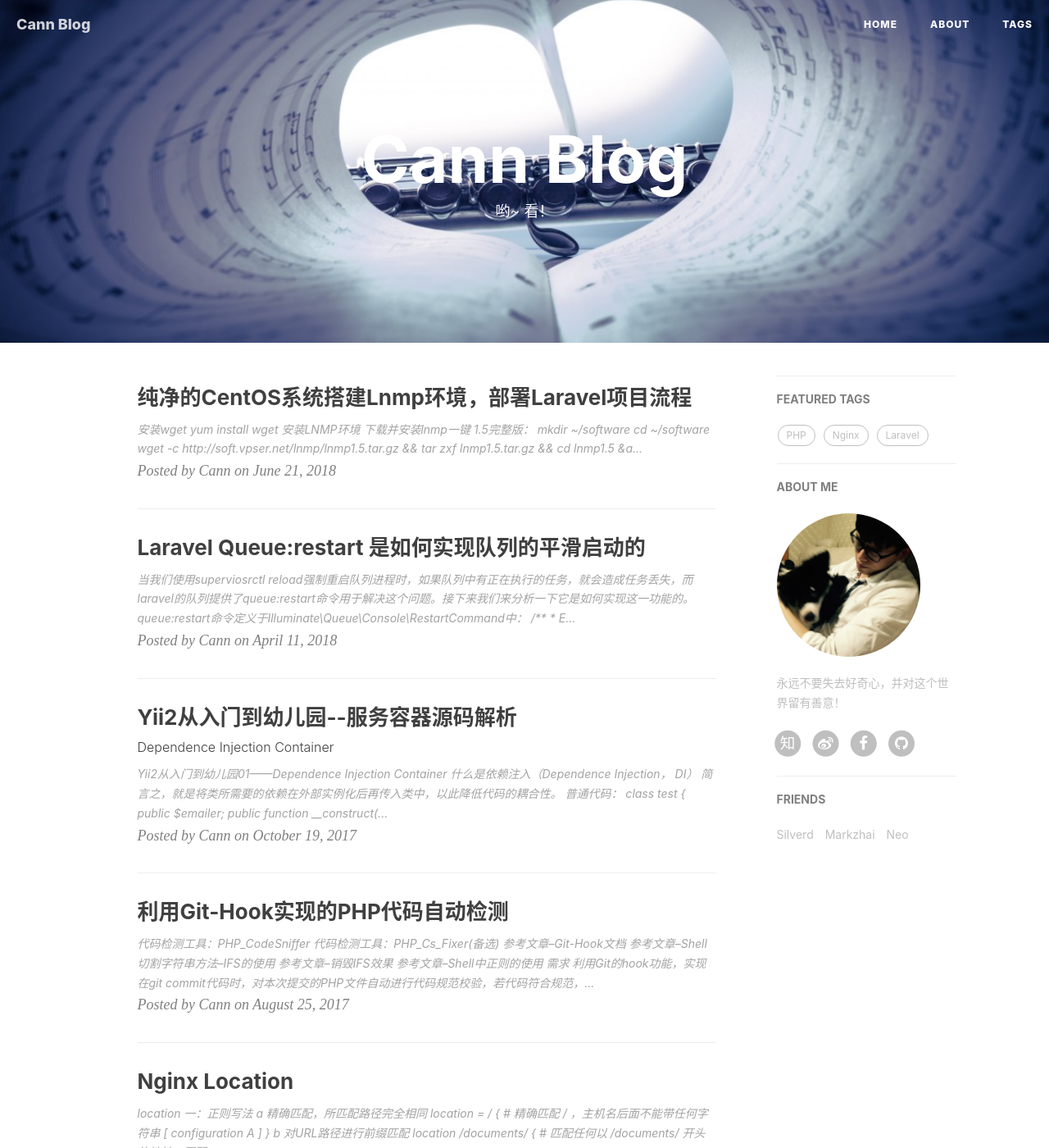
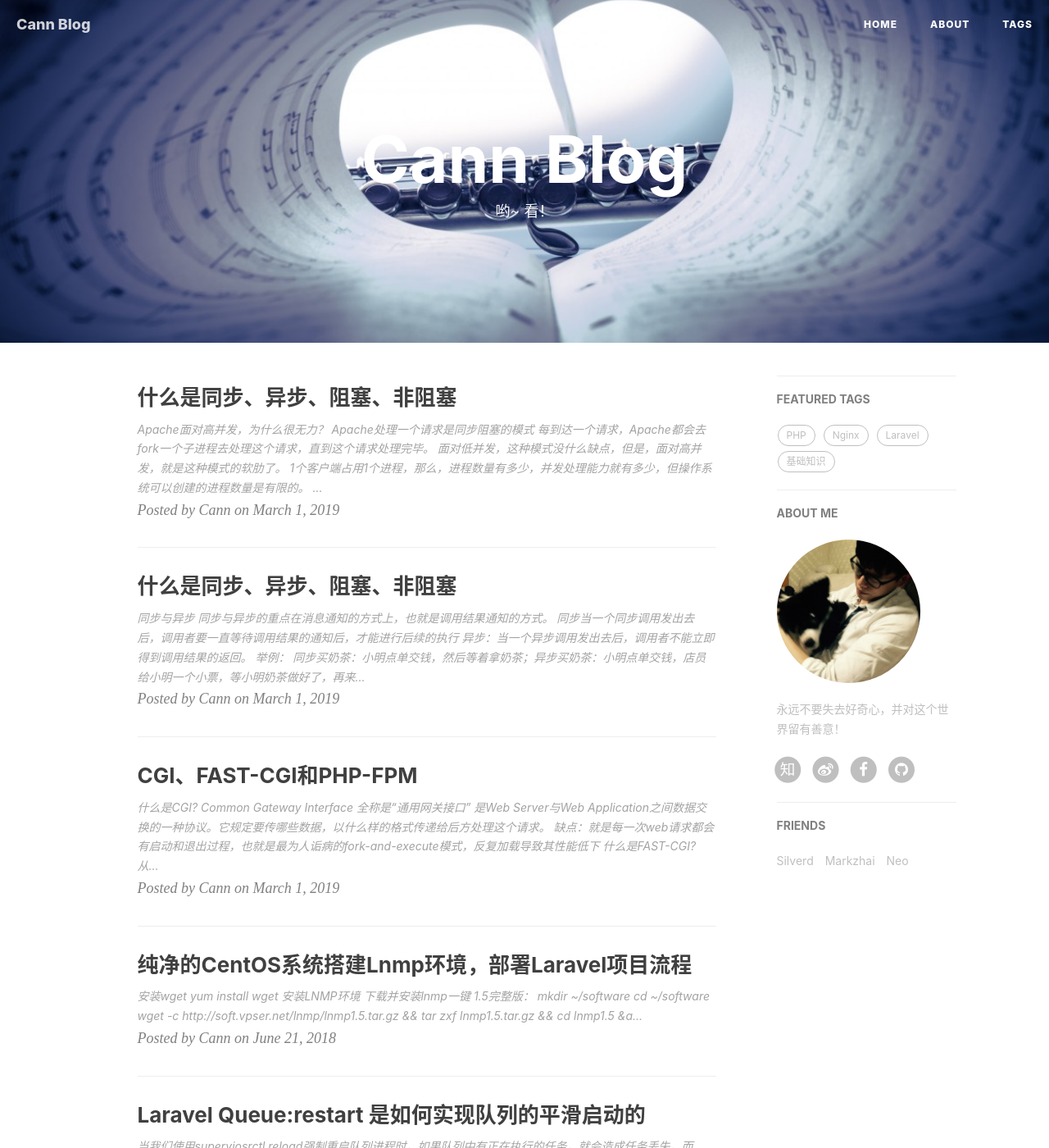
Before and after one commit to cnny/cnny.github.io, a Jekyll site: the page built from index.html, in a window 1280 px wide and 1400 px high. Shown: the whole window at 82% size. Built offline with Jekyll 4.4.1, drawn with Linux system fonts in a browser that asks for light colours; nearby versions of some CDN libraries; the list of posts is cut into pages by our own code; comment, search, counter and statistics services are not loaded; some of the changed text lies outside the part shown.

Commit message:
2019-03-01

````diff
--- a/_posts/2018-06-21-CentOs-Deploy-Laravel-Project-Document.md
+++ b/_posts/2018-06-21-CentOs-Deploy-Laravel-Project-Document.md
@@ -73,13 +73,11 @@ cd nginx-1.14.0
 /opt/nginx/sbin/nginx: error while loading shared libraries: libluajit-5.1.so.2: cannot open shared object file: No such file or directory
 ```
 
-这个问题很多人发现后采用了将libluajit-5.1.so.2链接到系统库的做法:
+# 解决方案：使 ld.so.conf 立即生效
 
 ```
-ln -s /usr/local/lib/libluajit-5.1.so.2 /lib64/
+ldconfig --verbose
 ```
-
-这样可以解决问题，但是相当于一个补救方法。
 
 #### 配置php
 
--- /dev/null
+++ b/_posts/2019-01-01-PHP-FPM-PHP-CGI-CGI.md
@@ -0,0 +1,49 @@
+---
+layout:     post
+title:      "CGI、FAST-CGI和PHP-FPM"
+subtitle:   ""
+date:       2019-03-01 04:11:00
+author:     "Cann"
+header-img: "img/2018-06-21.jpg"
+tags:
+    - 基础知识
+    - PHP
+    - FAST-CGI
+    - PHP-FPM
+---
+
+#### 什么是CGI?
+
+`Common Gateway Interface` 全称是“通用网关接口”
+
+是`Web Server`与`Web Application`之间数据交换的一种协议。它规定要传哪些数据，以什么样的格式传递给后方处理这个请求。
+
+**缺点**：就是每一次web请求都会有启动和退出过程，也就是最为人诟病的fork-and-execute模式，反复加载导致其性能低下
+
+#### 什么是FAST-CGI?
+
+从根本上来说，FastCGI是用来提高CGI程序性能的。类似于CGI，FastCGI也可以说是一种协议
+
+其主要行为是将CGI解释器进程保持在内存中，并因此获得较高的性能
+
+FastCGI 会先启一个master，解析配置文件，初始化执行环境，然后再启动多个worker。当请求过来时，master会传递给一个worker，然后立即可以接受下一个请求。这样就避免了重复的劳动，效率自然是高。而且当worker不够用时，master可以根据配置预先启动几个worker等着；当然空闲worker太多时，也会停掉一些，这样就提高了性能，也节约了资源。master和children之间通过共享内存来共享配置文件
+
+它还支持分布式的运算, 即 FastCGI 程序可以在网站服务器以外的主机上执行，并且接受来自其它网站服务器来的请求。
+
+#### 什么是PHP-CGI?
+
+**PHP-CGI就是PHP实现的自带的FastCGI管理器**
+
+但其性能低下、麻烦且不人性化，主要体现在：
+
+- php-cgi变更php.ini配置后，需重启php-cgi才能让新的php-ini生效，不可以平滑重启。
+- 直接杀死php-cgi进程，php就不能运行了。
+
+#### 什么是PHP-FPM?
+
+**PHP-FPM 是对于 FastCGI 协议的具体实现**
+
+它是用于调度管理PHP解析器php-cgi的管理程序。
+
+相较于PHP-CGI，它不仅克服了PHP-CGI的缺点，
+CGI是为了保证web server传递过来的数据是标准格式的，方便CGI程序的编写者。
--- /dev/null
+++ b/_posts/2019-03-01-Blocking-Sync.md
@@ -0,0 +1,62 @@
+---
+layout:     post
+title:      "什么是同步、异步、阻塞、非阻塞"
+subtitle:   ""
+date:       2019-03-01 04:11:00
+author:     "Cann"
+header-img: "img/2018-06-21.jpg"
+tags:
+    - 基础知识
+---
+
+### 同步与异步
+
+**同步与异步的重点在消息通知的方式上，也就是调用结果通知的方式。**
+
+- 同步当一个同步调用发出去后，调用者要一直等待调用结果的通知后，才能进行后续的执行
+
+- 异步：当一个异步调用发出去后，调用者不能立即得到调用结果的返回。
+
+**举例**：
+
+同步买奶茶：小明点单交钱，然后等着拿奶茶；异步买奶茶：小明点单交钱，店员给小明一个小票，等小明奶茶做好了，再来取。
+
+异步买奶茶，小明要想知道奶茶是否做好了，有两种方式：
+
+1. 小明主动去问店员，一会就去问一下：“奶茶做好了吗？”...直到奶茶做好。
+
+2. 等奶茶做好了，店员喊一声：“小明，奶茶好了！”，然后小明去取奶茶。
+
+
+### 阻塞与非阻塞
+
+**阻塞与非阻塞的重点在于进/线程等待消息时候的行为，也就是在等待消息的时候，当前进/线程是挂起状态，还是非挂起状态。**
+
+- 阻塞阻塞调用在发出去后，在消息返回之前，当前进/线程会被挂起，直到有消息返回，当前进/线程才会被激活.
+
+- 非阻塞非阻塞调用在发出去后，不会阻塞当前进/线程，而会立即返回。
+
+**举例**
+
+阻塞买奶茶：小明点单交钱，干等着拿奶茶，什么事都不做；
+
+非阻塞买奶茶：小明点单交钱，等着拿奶茶，等的过程中，时不时刷刷微博、朋友圈...
+
+
+### 总结
+
+通过上面的分析，我们可以得知：
+
+>同步与异步，重点在于消息通知的方式;阻塞与非阻塞，重点在于等消息时候的行为。
+
+所以，就有了下面4种组合方式
+
+1. 同步阻塞：小明在柜台干等着拿奶茶；
+
+1. 同步非阻塞：小明在柜台边刷微博边等着拿奶茶；
+
+1. 异步阻塞：小明拿着小票啥都不干，一直等着店员通知他拿奶茶；
+
+1. 异步非阻塞：小明拿着小票，刷着微博，等着店员通知他拿奶茶。
+
+[参考](https://www.zhihu.com/question/19732473)
--- /dev/null
+++ b/_posts/2019-03-01-Nginx-Swoole-Concurrence.md
@@ -0,0 +1,118 @@
+---
+layout:     post
+title:      "什么是同步、异步、阻塞、非阻塞"
+subtitle:   ""
+date:       2019-03-01 04:11:00
+author:     "Cann"
+header-img: "img/2018-06-21.jpg"
+tags:
+    - 基础知识
+    - Nginx
+    - epoll
+    - Swoole
+---
+
+### Apache面对高并发，为什么很无力？
+
+Apache处理一个请求是同步阻塞的模式
+
+![image](http://note.youdao.com/yws/res/3384/FFF4FBE5AAFF460BB75F3162E01ED7CB)
+
+每到达一个请求，Apache都会去fork一个子进程去处理这个请求，直到这个请求处理完毕。
+
+面对低并发，这种模式没什么缺点，但是，面对高并发，就是这种模式的软肋了。
+
+- 1个客户端占用1个进程，那么，进程数量有多少，并发处理能力就有多少，但操作系统可以创建的进程数量是有限的。
+
+- 多进程就会有进程间的切换问题，而进程间的切换调度势必会造成CPU的额外消耗。当进程数量达到成千上万的时候，进程间的切换就占了CPU大部分的时间片，而真正进程的执行反而占了CPU的一小部分，这就得不偿失了。
+
+### Nginx何以处理高并发的？
+
+传统的服务器模型就是这样，因为其同步阻塞的多进程模型，无法面对高并发。
+
+那么，有没有一种方式，可以让我们在一个进程处理所有的并发I/O呢？
+
+答案是有的，这就是I/O复用技术。
+
+#### 什么是 I/O 复用
+
+##### 最初级的 I/O 复用
+
+**所谓的I/O复用，就是多个I/O可以复用一个进程。**
+
+上面说的同步阻塞的多进程模型不适合处理高并发，那么，我们再来考虑非阻塞的方式。
+
+采用非阻塞的模式，当一个连接过来时，我们不阻塞住，这样一个进程可以同时处理多个连接了。
+
+比如一个进程接受了10000个连接，这个进程每次从头到尾的问一遍这10000个连接：“有I/O事件没？有的话就交给我处理，没有的话我一会再来问一遍。”
+
+然后进程就一直从头到尾问这10000个连接，如果这1000个连接都没有I/O事件，就会造成CPU的空转，并且效率也很低。
+
+##### 升级版的I/O复用
+
+上面虽然实现了基础版的I/O复用，但是效率太低了。于是伟大的程序猿们日思夜想的去解决这个问题...终于！
+
+我们能不能引入一个代理，这个代理可以同时观察许多I/O流事件呢？
+
+当没有I/O事件的时候，这个进程处于阻塞状态；当有I/O事件的时候，这个代理就去通知进程醒来？
+
+于是，早期的程序猿们发明了两个代理---select、poll。
+
+select、poll代理的原理是这样的：
+
+>当连接有I/O流事件产生的时候，就会去唤醒进程去处理。
+
+但是进程并不知道是哪个连接产生的I/O流事件，于是进程就挨个去问：“请问是你有事要处理吗？”......问了99999遍，哦，原来是第100000个进程有事要处理。那么，前面这99999次就白问了，白白浪费宝贵的CPU时间片了！
+
+上面看了，select、poll因为不知道哪个连接有I/O流事件要处理，性能也挺不好的。
+
+那么，如果发明一个代理，每次能够知道哪个连接有了I/O流事件，不就可以避免无意义的空转了吗？
+
+于是就诞生了 **epoll**
+
+epoll代理的原理是这样的:
+
+>当连接有I/O流事件产生的时候，epoll就会去告诉进程哪个连接有I/O流事件产生，然后进程就去处理这个进程。
+
+有了epoll，理论上1个进程就可以无限数量的连接，而且无需轮询，真正解决了c10k的问题。
+
+**Nginx是基于epoll的**，异步非阻塞的服务器程序。自然，Nginx能够轻松处理百万级的并发连接，也就无可厚非了。
+
+### Swoole是如何处理高并发
+
+#### Reactor模型介绍
+
+IO复用异步非阻塞程序使用经典的Reactor模型，Reactor顾名思义就是反应堆的意思，它本身不处理任何数据收发。只是可以监视一个socket(也可以是管道、eventfd、信号)句柄的事件变化。
+
+>注:什么是句柄？句柄英文为handler，可以形象的比喻为锅柄、勺柄。也就是资源的唯一标识符、资源的ID。通过这个ID可以操作资源。
+
+![image](http://note.youdao.com/yws/res/3408/08057E25EC974633AEB0444320DC626F)
+
+Reactor只是一个事件发生器，实际对socket句柄的操作，如connect/accept、send/recv、close是在callback中完成的。
+
+#### Swoole的架构
+
+![image](http://note.youdao.com/yws/res/3411/2281354E1993441E84163C788D6C8013)
+
+swoole的处理连接流程图如下：
+
+![image](http://note.youdao.com/yws/res/3413/BF0AB68DBC3A41D7999DDD53064F4C49)
+
+当请求到达时,swoole是这样处理的：
+
+![image](http://note.youdao.com/yws/res/3419/4818A0E88D4D4CBE9F983F345A02E32A)
+
+因为reactor基于epoll，所以每个reactor可以处理无数个连接请求。 如此，swoole就轻松的处理了高并发。
+
+#### swoole如何实现异步I/O的
+
+基于上面的Swoole结构图，我们看到swoole的worker进程有2种类型：
+一种是 普通的worker进程，一种是 task worker进程。
+
+worker进程是用来处理普通的耗时不是太长的请求；task worker进程用来处理耗时较长的请求，比如数据库的I/O操作。
+
+我们以异步Mysql举例：
+
+![image](http://note.youdao.com/yws/res/3422/02D631FB295D4406B367971F336C41D1)
+
+如此，通过worker、task worker结合的方式，我们就实现了异步I/O。
````
Also changed, not shown: _posts/2017-09-27-PHP-Eslint-Git-Hook.md (+1 -1 lines).
